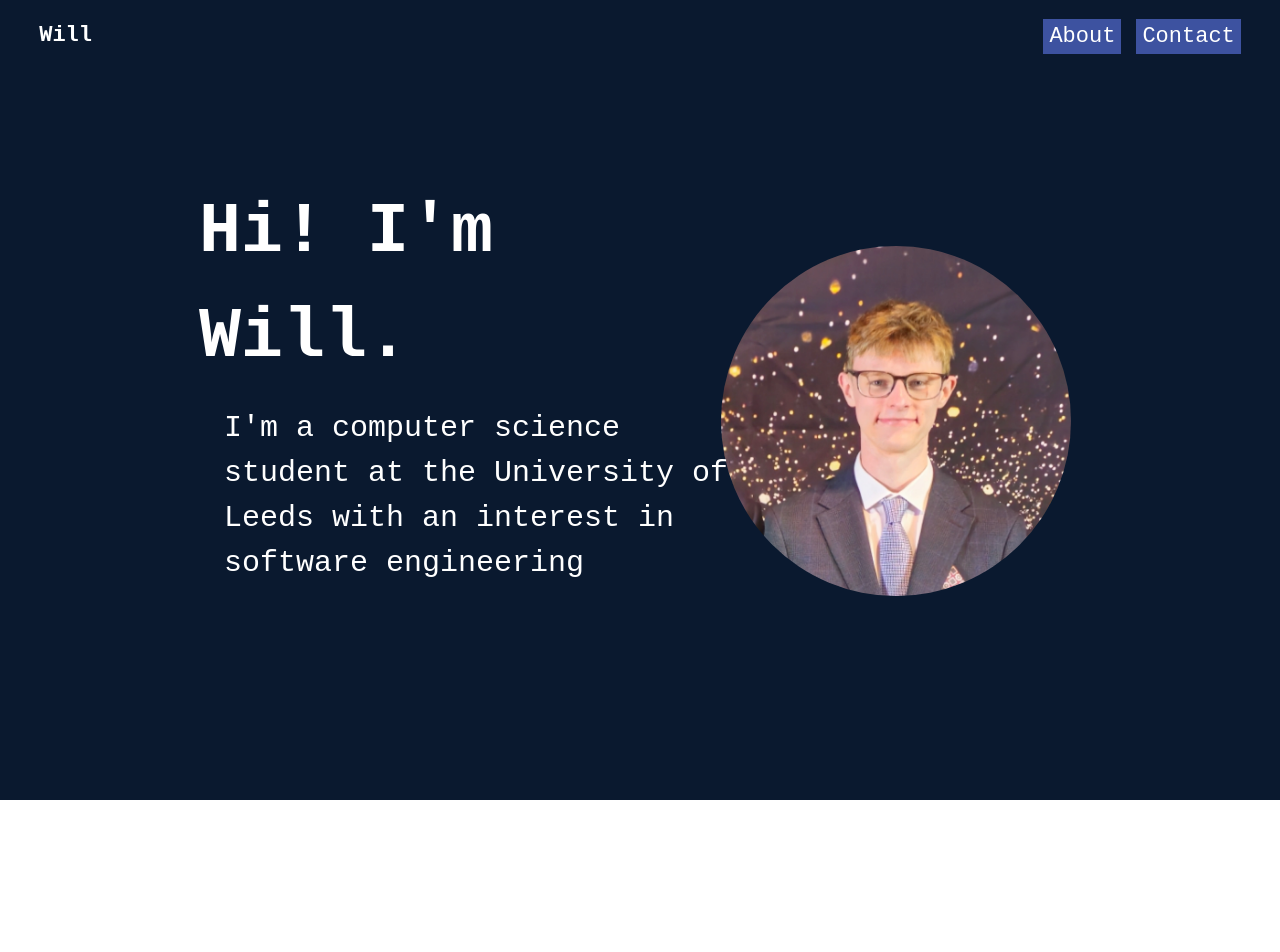
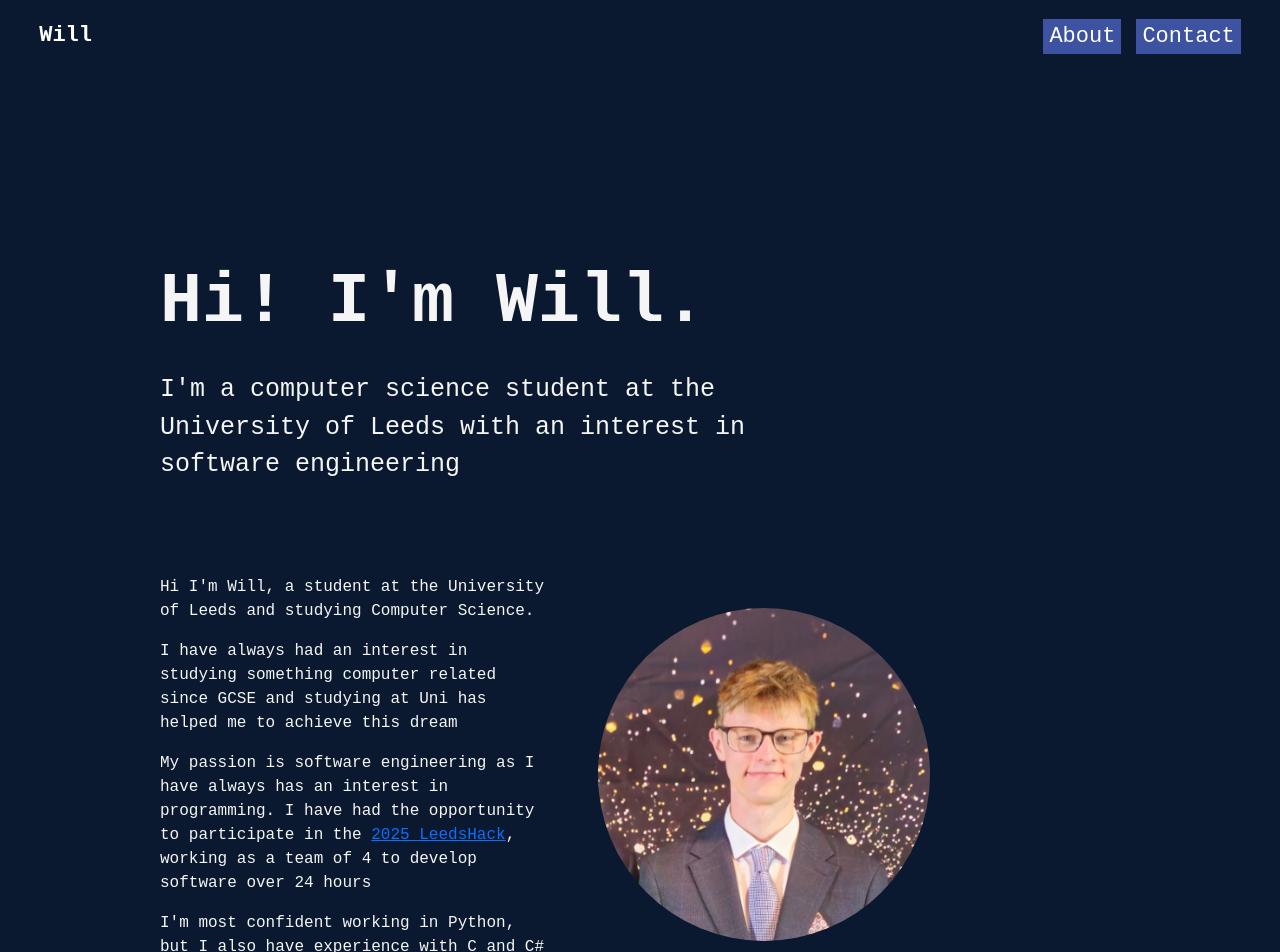
Before and after one commit to WillL05/persWeb, a React (Vite) app: page / in a window 1280 px wide. Shown: the top 952 px of the page. Before the commit the page ends 800 px from the top, so only its background shows below. Built offline with nearby package versions, Linux system fonts and the light colour scheme.

Commit message:
holy progress

```diff
--- a/src/App.css
+++ b/src/App.css
@@ -1,9 +1,9 @@
 .background{
     background-color: #0a192f;
     min-height: 100vh;
+    font-family: 'Nunito', monospace;
 }
 .PageTop{
-
     color: white;
     font-family: 'Nunito', monospace;
     height: 80px;
@@ -13,7 +13,6 @@
     flex-direction: row;
     flex-wrap: wrap;
     justify-content: space-between;
-
 }
 .Title{
     margin-left: 20px ;
@@ -37,25 +36,49 @@
     color: white;
     border:  none;
 }
-.text{
-    width: 50%;
-    font-size: 20px ;
-    position: relative;
-    left: 25px;
-    font-family: 'Nunito', monospace;
+.body{
+    margin: 170px auto 0 auto;
+    color: whitesmoke;
+    display: flex;
+    justify-content: center;
+    align-items: center;
+    flex-direction: row;
+    flex-wrap: wrap;
+    width: 75%;
 }
-.body{
-    color: white;
-    font-family: 'Nunito', monospace;
+
+.opening_text{
     display: flex;
-    flex-wrap: wrap;
-    flex-direction: row;
-    justify-content: center;
-    overflow-x: hidden;
-    overflow-y: hidden;
-    max-width: 100%;
-    margin-top: 100px;
+    flex-direction: column;
+    justify-content:  center;
+    align-self: center;
     text-align: left;
+
+
+}
+.Header_Txt{
+    font-weight: bold;
+    font-size: 70px;
+    text-align: left;
+    flex-shrink: 2;
+}
+.sub_text{
+    text-align: left;
+    font-size: 25px;
+    width: 75%;
+}
+.grid{
+    width: 75%;
+    display: grid;
+    align-items: center;
+    align-self: center;
+    margin-top: 75px;
+
+}
+.grid_left
+{
+    grid-column: 1 / span 1;
+    grid-row: 1 / span 3;
 
 }
 .image{
@@ -64,33 +87,8 @@
     height: auto;
     border-radius: 50%;
     align-self: center;
-    flex-shrink: 1;
     margin-right: 10px;
-    margin-left: 10px;
-
+    margin-left: 50px;
+    grid-column: 3 / span 1;
+    grid-row: 1 / span 3;
 }
-.opening_text{
-    display: flex;
-    flex-wrap: wrap;
-    flex-direction: row;
-    width: 40%;
-    margin-bottom: 60px;
-    flex-shrink: 1;
-    align-items: flex-start;
-    text-align: left;
-}
-.Header_Txt{
-    font-weight: bold;
-    align-self: flex-start;
-    font-size: 70px;
-    text-align: left;
-}
-.text{
-    align-self: flex-start;
-    text-align: left;
-    font-size: 30px;
-    width: auto;
-    margin-left: 0;
-    margin-right: 0;
-
-}
--- a/src/components/Home.tsx
+++ b/src/components/Home.tsx
@@ -19,13 +19,24 @@ export default function Home() {
             <div className = "body">
                 <div className="opening_text">
                     <p className="Header_Txt">Hi! I'm Will.</p>
-                    <div className="text">
+                    <div className= "sub_text">
                         <p>I'm a computer science student at the University of Leeds with an interest in software engineering</p>
                     </div>
                 </div>
-                <img className = "image" src='src/assets/Will.webp' alt = "Will"/>
+                <div className="about">
+                    <div className= "grid">
+                        <div className="grid_left">
+                            <p>Hi I'm Will, a student at the University of Leeds and studying Computer Science.</p>
+                            <p>I have always had an interest in studying something computer related since GCSE and studying at Uni has helped me to achieve this dream</p>
+                            <p>My passion is software engineering as I have always has an interest in programming. I have had the opportunity to participate in the <a href="https://luucompsoc.co.uk/">2025 LeedsHack</a>, working as a team of 4 to develop software over 24 hours</p>
+                            <p>I'm most confident working in Python, but I also have experience with C and C#</p>
+                        </div>
+                        <img className = "image" src='src/assets/Will.webp' alt = "Will"/>
+                    </div>
+                </div>
             </div>
             </div>
+
 
         </>
     )
```
